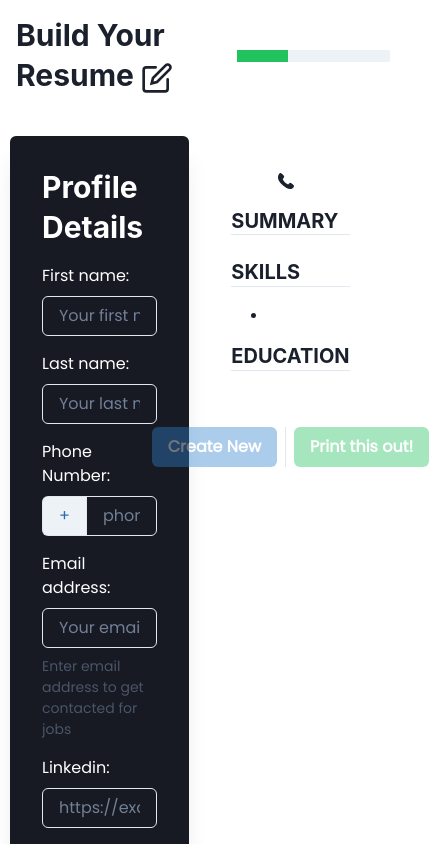
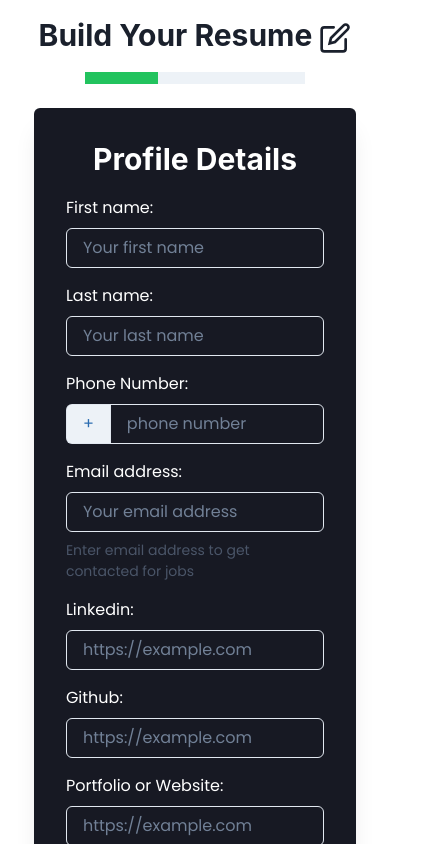
Before and after one commit to pinkmoon25/Resume-builder, a React (Create React App) app: page / in a window 390 px wide. Shown: the top 844 px of the page, 429 px wide, since content can reach past the window. Built offline with nearby package versions, Linux system fonts and the light colour scheme.

Commit message:
Add useMediaQuery hook for mobile layout

```diff
--- a/src/components/ResumeForm.jsx
+++ b/src/components/ResumeForm.jsx
@@ -9,6 +9,7 @@ import {
   HStack,
 } from "@chakra-ui/react";
 import React, { useState } from "react";
+import { useMediaQuery } from "@chakra-ui/react";
 import BasicDetails from "./BasicDetailsForm";
 import EduacationDetails from "./EducationDetails";
 import ProfessionalDetails from "./ProfessionalDetailsForm";
@@ -16,6 +17,7 @@ import ResumeTemplate from "./ResumeTemplate";
 
 const ResumeForm = () => {
   const [page, setPage] = React.useState(0);
+  const [isMobile] = useMediaQuery("(max-width: 798px)");
 
   const initialState = {
     profile: {
@@ -78,7 +80,12 @@ const ResumeForm = () => {
 
   return (
     <Stack>
-      <Center style={{ display: page === 3 ? "none" : "flex" }}>
+      <Center
+        style={{ display: page === 3 ? "none" : "flex" }}
+        w="100%"
+        px="12px"
+        flexDir="column"
+      >
         <Heading p={4}>
           Build Your Resume <EditIcon boxSize={8} />
         </Heading>
@@ -89,6 +96,33 @@ const ResumeForm = () => {
           />
         </Box>
       </Center>
+      {isMobile ? (
+        <HStack p={4} spacing={3} justify="center">
+          <VStack
+            justify="center"
+            spacing={4}
+            width="90%"
+            style={{ display: page === 3 ? "none" : "block" }}
+          >
+            <Box
+              p={8}
+              borderRadius="lg"
+              bg="gray.900"
+              color="white"
+              boxShadow="xl"
+              rounded="md"
+            >
+              <Center>
+                <Heading mb={4}>{formPage[page]}</Heading>
+              </Center>
+              {renderForm()}
+            </Box>
+          </VStack>
+          <VStack style={{ display: page === 3 ? "block" : "none" }}>
+            <ResumeTemplate resumeInfo={resumeInfo} page={page} />
+          </VStack>
+        </HStack>
+      ) : (
         <HStack p={4} spacing={3} align="stretch" justify="center">
           <VStack
             justify="center"
@@ -96,7 +130,14 @@ const ResumeForm = () => {
             width="50%"
             style={{ display: page === 3 ? "none" : "block" }}
           >
-          <Box p={8} borderRadius="lg" bg="gray.900" color="white" boxShadow='xl' rounded='md'>
+            <Box
+              p={8}
+              borderRadius="lg"
+              bg="gray.900"
+              color="white"
+              boxShadow="xl"
+              rounded="md"
+            >
               <Center>
                 <Heading mb={4}>{formPage[page]}</Heading>
               </Center>
@@ -107,6 +148,7 @@ const ResumeForm = () => {
             <ResumeTemplate resumeInfo={resumeInfo} page={page} />
           </VStack>
         </HStack>
+      )}
     </Stack>
   );
 };
```
Lines whose indentation alone changed are shown as unchanged.
